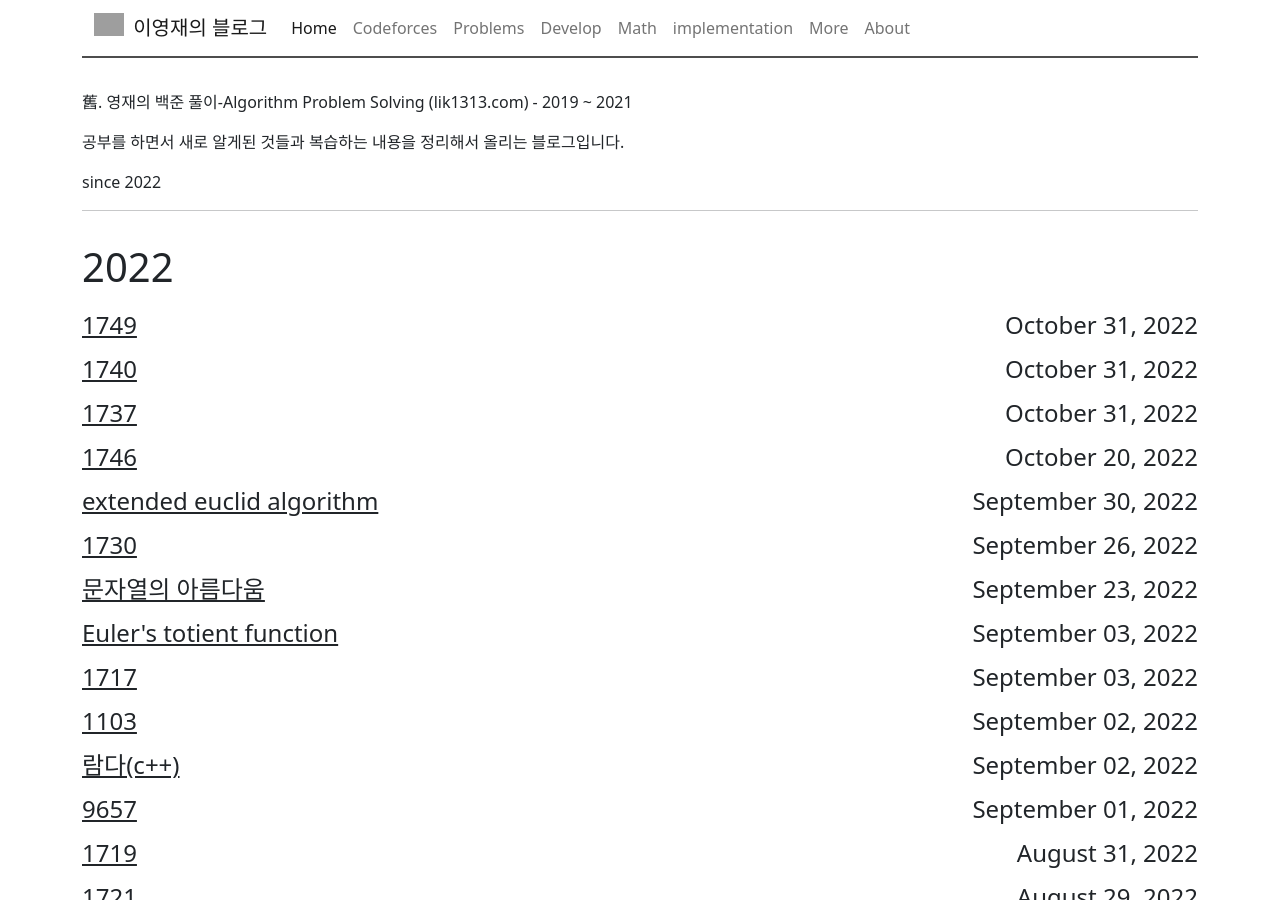
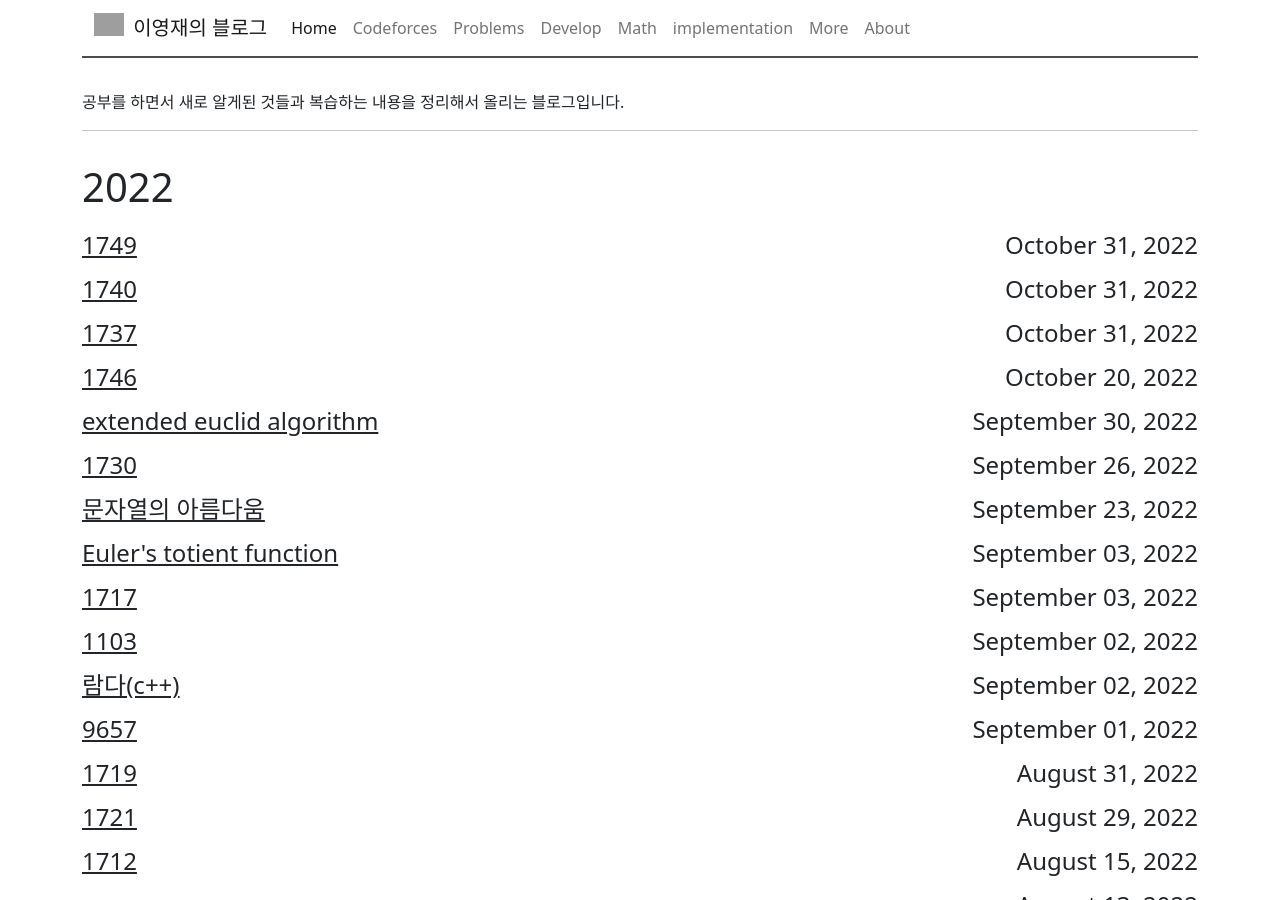
Before and after one commit to LEEYEONGJAE1/LEEYEONGJAE1.github.io, a Jekyll site: the page built from index.html, in a window 1280 px wide and 900 px high. Built offline with Jekyll 4.4.1, drawn with Linux system fonts in a browser that asks for light colours; some of the changed text lies outside the part shown; grey boxes are pictures that could not be loaded.

Commit message:
20221031

```diff
--- a/index.html
+++ b/index.html
@@ -3,15 +3,11 @@
 ---
 
 <div class="archive">
-  <p>
-    舊. 영재의 백준 풀이-Algorithm Problem Solving (lik1313.com) - 2019 ~ 2021
-  </p>
+
   <p>
     공부를 하면서 새로 알게된 것들과 복습하는 내용을 정리해서 올리는 블로그입니다.
   </p>
-  <p>
-    since 2022
-  </p>
+
   <hr>
   {% for post in site.posts %} {% assign currDate = post.date | date: "%Y" %} {%
   if currDate != date %}
@@ -26,4 +22,11 @@
     >
   </div>
   {% endfor %}
+  <hr>
+  <p>
+    舊. 영재의 백준 풀이-Algorithm Problem Solving (lik1313.com) - 2019 ~ 2021
+  </p>
+  <p>
+    since 2022
+  </p>
 </div>
--- a/pages/codeforces.html
+++ b/pages/codeforces.html
@@ -3,7 +3,9 @@
 ---
 <h3>코드포스 라운드 리뷰</h3>
 <br>
+<img onclick="javascript:location.href='https://codeforces.com';"src="https://codeforces.org/s/75962/images/codeforces-sponsored-by-ton.png"/>
 <p>
+
   코드포스 오답노트
 </p>
 <hr>
--- a/pages/problems.html
+++ b/pages/problems.html
@@ -3,6 +3,8 @@
 ---
 <h3>문제 정리</h3>
 <br>
+<img onclick="javascript:location.href='https://codeforces.com';"src="https://codeforces.org/s/75962/images/codeforces-sponsored-by-ton.png"/>
+<img onclick="javascript:location.href='https://www.acmicpc.net/';"src="https://d2gd6pc034wcta.cloudfront.net/images/logo@2x.png"/>
 <p>
     백준, 코드포스, 프로그래머스 등 알고리즘 문제 오답노트
 </p>
```
Also changed, not shown: _posts/implementation/2022-07-26-RMQ.md (+1 -1 lines).
